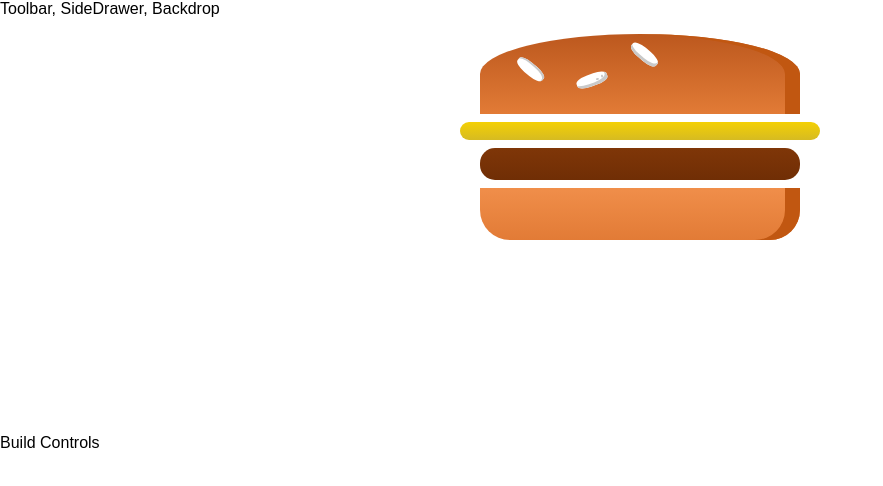
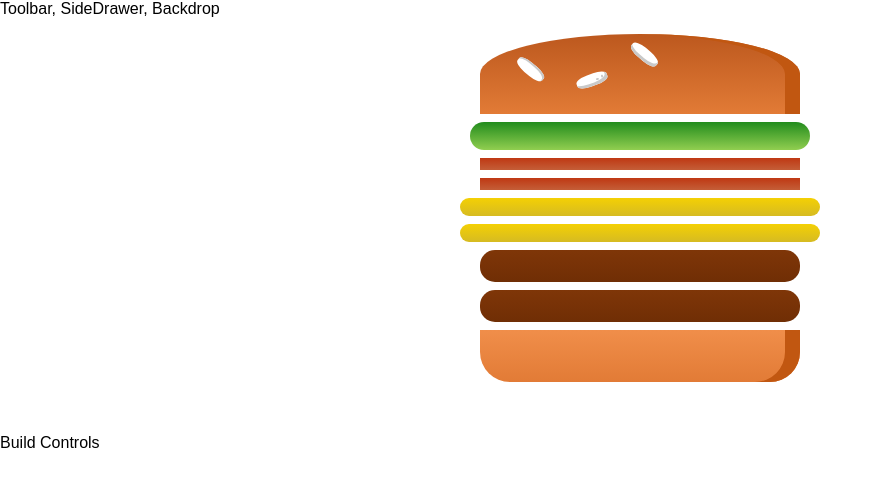
Before and after one commit to jon9m/burgerapp, a React app: page / in a window 1280 px wide. Shown: the top 486 px of the page, without its empty margins (0-883 px from the left). Built offline with nearby package versions, Linux system fonts and the light colour scheme.

Commit message:
create burgers dynammically

```diff
--- a/src/components/Burger/Burger.js
+++ b/src/components/Burger/Burger.js
@@ -3,11 +3,17 @@ import classes from './Burger.css';
 import BurgerIngredient from './BurgerIngredient/BurgerIngredient';
 
 const burger = (props) => {
+    const transformerdIngredients = Object.keys(props.ingredients).map((ingredientkey) => {
+        return [...Array(props.ingredients[ingredientkey])].map((val, index) => {
+            return <BurgerIngredient key={index} type={ingredientkey}></BurgerIngredient>;
+        });
+    });
     return (
         <div className={classes.burger}>
             <BurgerIngredient type="bread-top"></BurgerIngredient>
-            <BurgerIngredient type="cheese"></BurgerIngredient>
-            <BurgerIngredient type="meat"></BurgerIngredient>
+            {/*<BurgerIngredient type="cheese"></BurgerIngredient>
+            <BurgerIngredient type="meat"></BurgerIngredient>*/}
+            {transformerdIngredients}
             <BurgerIngredient type="bread-bottom"></BurgerIngredient>
         </div>
     );
--- a/src/containers/BurgerBuilder/BurgerBuilder.js
+++ b/src/containers/BurgerBuilder/BurgerBuilder.js
@@ -4,11 +4,21 @@ import Aux from '../../hoc/Auxi'
 import Burger from '../../components/Burger/Burger'
 
 class BurgerBuilder extends Component {
+
+    state = {
+        ingredients: {
+            salad: 1,
+            bacon: 2,
+            cheese: 2,
+            meat: 2
+        }
+    }
+
     render() {
         return (
             <Aux>
                 <div>
-                    <Burger></Burger>
+                    <Burger ingredients={this.state.ingredients}></Burger>
                 </div>
                 <div>
                     Build Controls
```
